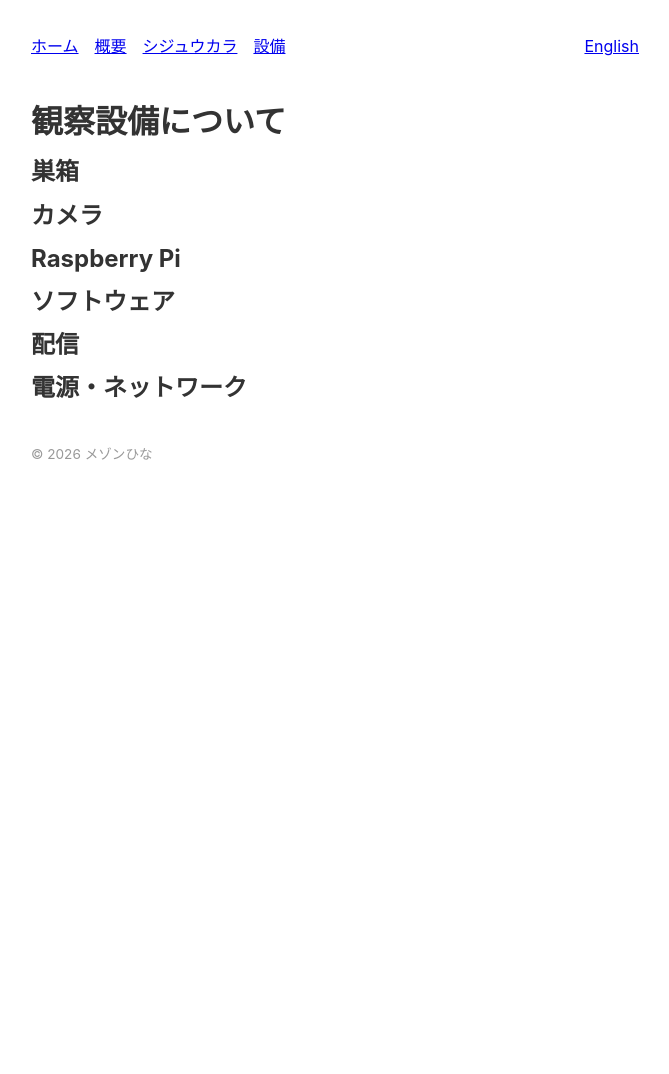
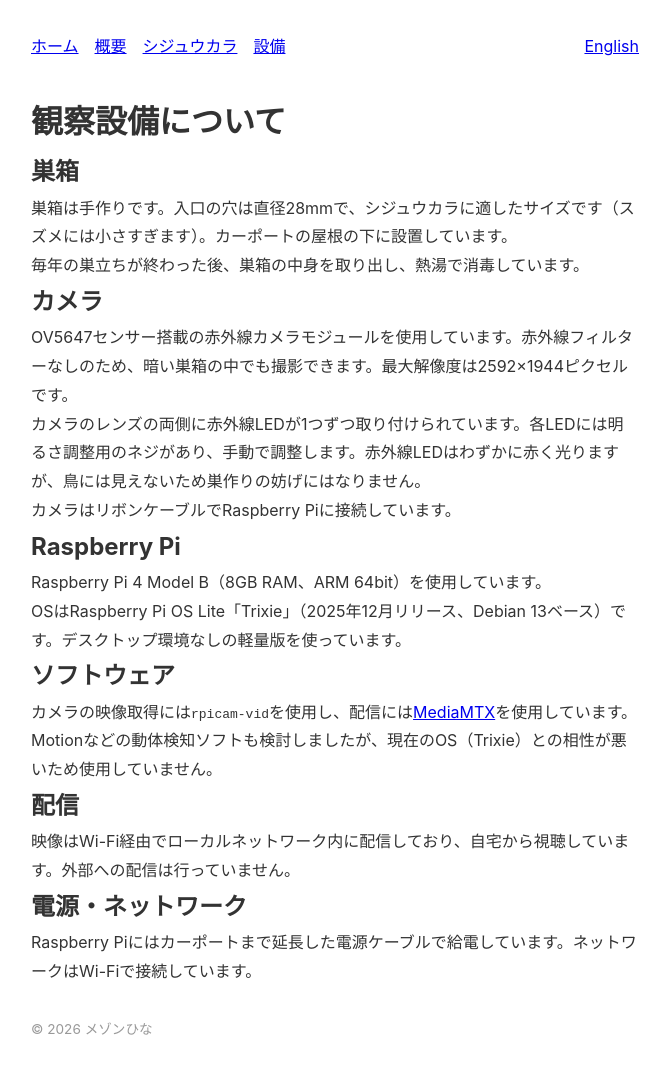
Before and after one commit to tagawa/maison-hina, a Jekyll site: the page built from ja/setup.md, in a window 1280 px wide. Shown: the whole page, without its empty margins (305-974 px from the left). Built offline with Jekyll 4.4.1, drawn with Linux system fonts in a browser that asks for light colours; comment, search, counter and statistics services are not loaded; before the commit the page ends 900 px from its top, so only the background shows below that.

Commit message:
Update setup.md

```diff
--- a/ja/setup.md
+++ b/ja/setup.md
@@ -12,24 +12,34 @@ json_ld:
 
 ## 巣箱
 
-<!-- TODO: Dimensions, material, entrance hole size, mounting location -->
+巣箱は手作りです。入口の穴は直径28mmで、シジュウカラに適したサイズです（スズメには小さすぎます）。カーポートの屋根の下に設置しています。
+
+毎年の巣立ちが終わった後、巣箱の中身を取り出し、熱湯で消毒しています。
 
 ## カメラ
 
-<!-- TODO: Camera model, resolution, IR/night vision, how it's mounted inside -->
+OV5647センサー搭載の赤外線カメラモジュールを使用しています。赤外線フィルターなしのため、暗い巣箱の中でも撮影できます。最大解像度は2592×1944ピクセルです。
+
+カメラのレンズの両側に赤外線LEDが1つずつ取り付けられています。各LEDには明るさ調整用のネジがあり、手動で調整します。赤外線LEDはわずかに赤く光りますが、鳥には見えないため巣作りの妨げにはなりません。
+
+カメラはリボンケーブルでRaspberry Piに接続しています。
 
 ## Raspberry Pi
 
-<!-- TODO: Model, OS, role (recording, streaming, both?) -->
+Raspberry Pi 4 Model B（8GB RAM、ARM 64bit）を使用しています。
+
+OSはRaspberry Pi OS Lite「Trixie」（2025年12月リリース、Debian 13ベース）です。デスクトップ環境なしの軽量版を使っています。
 
 ## ソフトウェア
 
-<!-- TODO: What software/code is running, any custom scripts -->
+カメラの映像取得には`rpicam-vid`を使用し、配信には[MediaMTX](https://github.com/bluenviron/mediamtx)を使用しています。
+
+Motionなどの動体検知ソフトも検討しましたが、現在のOS（Trixie）との相性が悪いため使用していません。
 
 ## 配信
 
-<!-- TODO: How the stream/recordings reach viewers (YouTube, direct, etc.) -->
+映像はWi-Fi経由でローカルネットワーク内に配信しており、自宅から視聴しています。外部への配信は行っていません。
 
 ## 電源・ネットワーク
 
-<!-- TODO: How it's all powered and connected -->
+Raspberry Piにはカーポートまで延長した電源ケーブルで給電しています。ネットワークはWi-Fiで接続しています。
```
